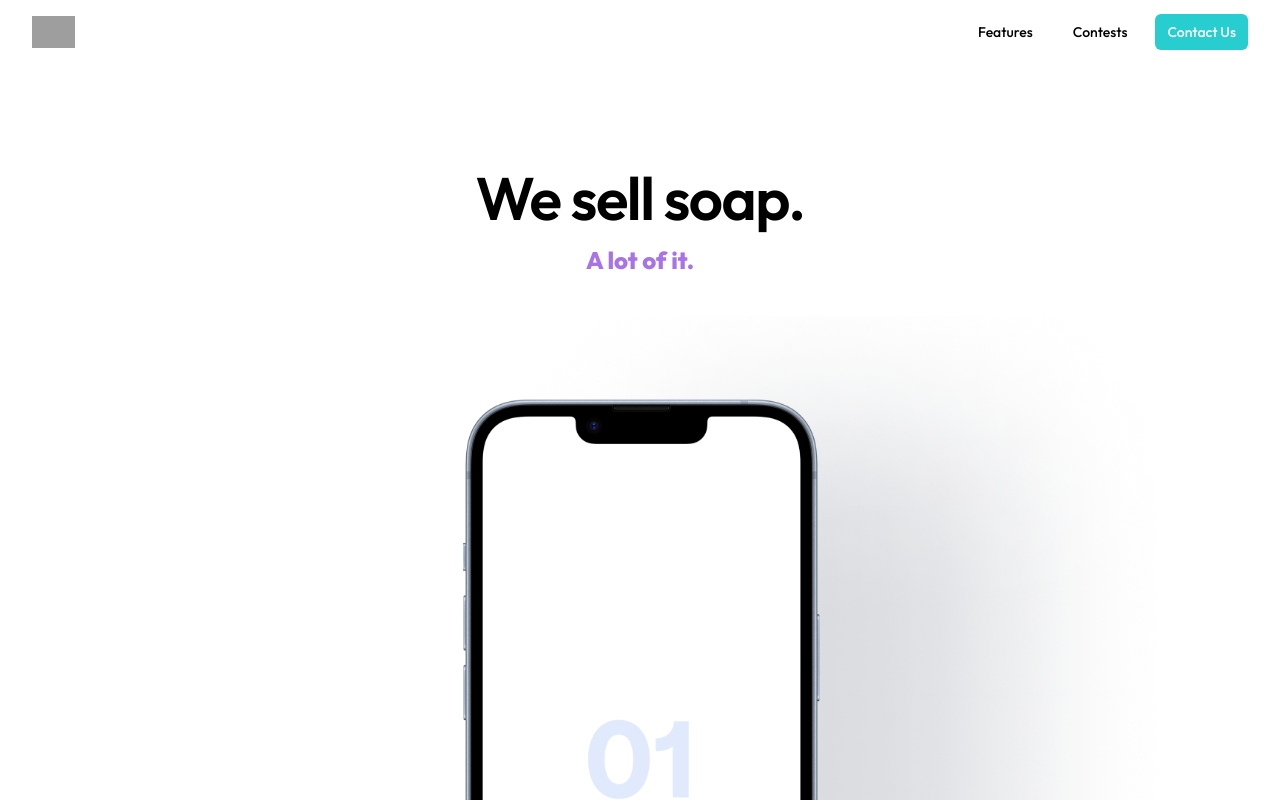
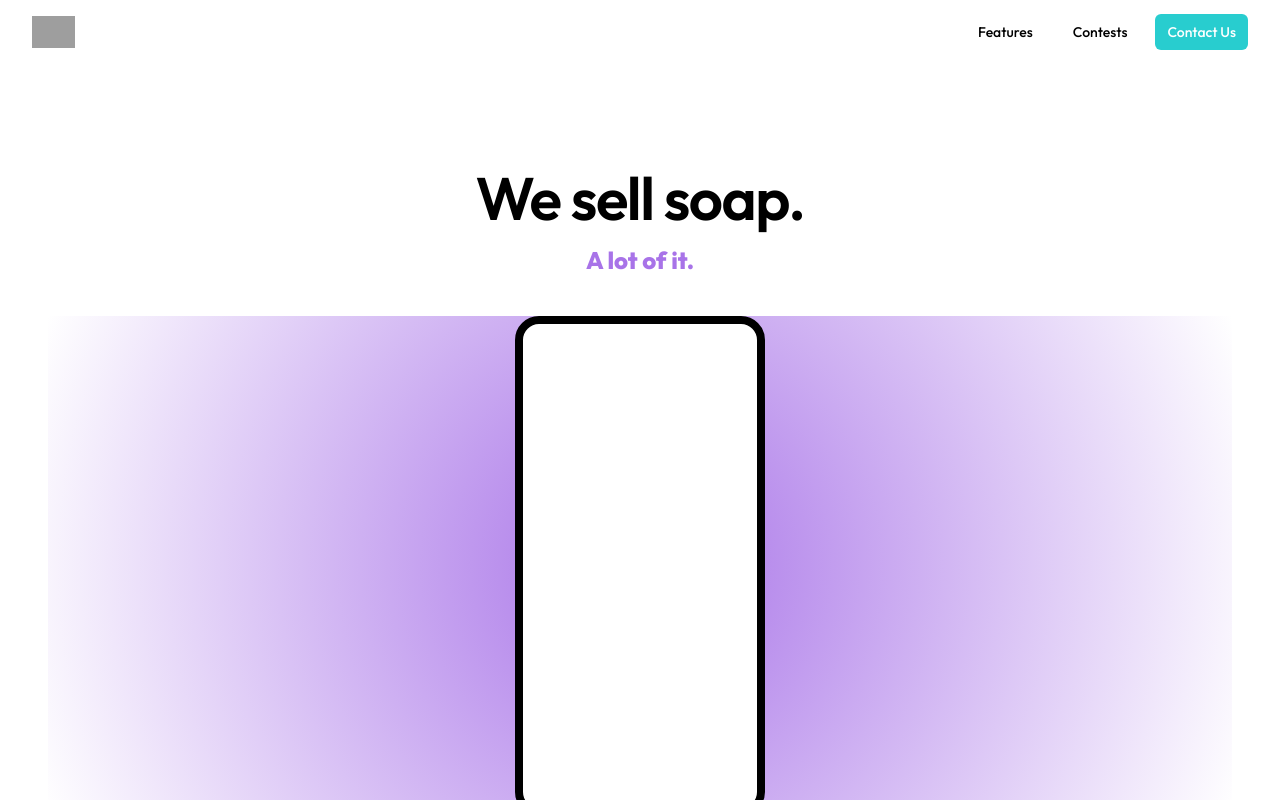
Before and after one commit to shotoyaar/gLandingpage, a Next.js app: page / in a window 1280 px wide. Shown: the top 800 px of the page. Built offline with nearby package versions, Linux system fonts and the light colour scheme; grey boxes are pictures that could not be loaded.

Commit message:
feat: extra gradient added and started modifying mockup background.

```diff
--- a/package.json
+++ b/package.json
@@ -11,11 +11,14 @@
   "dependencies": {
     "@headlessui/react": "^2.0.4",
     "@heroicons/react": "^2.1.3",
+    "clsx": "^2.1.1",
+    "framer-motion": "^11.2.13",
     "next": "14.2.4",
     "next-themes": "^0.3.0",
     "react": "^18",
     "react-dom": "^18",
-    "react-icon-cloud": "^4.1.4"
+    "react-icon-cloud": "^4.1.4",
+    "tailwind-merge": "^2.4.0"
   },
   "devDependencies": {
     "@types/node": "^20",
--- a/src/app/page.tsx
+++ b/src/app/page.tsx
@@ -1,6 +1,8 @@
+'use client';
 import Image from "next/image";
 import Navbar from "@/components/navbar";
 import { Outfit } from 'next/font/google';
+import { motion } from 'framer-motion';
 
 const outfit = Outfit({
   subsets: ['latin'],
@@ -14,17 +16,16 @@ export default function Home() {
         <Navbar />
 
         <div className="py-8 px-4 mx-auto max-w-screen-xl text-center lg:py-16 lg:px-12">
-          <h1 className="mb-4 mt-10 text-9xl font-semibold tracking-tight landing-none text-black lg:text-6xl md:text-5xl">We sell soap.</h1>
-          <h2 className="mb-10 text-2xl text-[#A873E8] font-extrabold">A lot of it.</h2>
-          <Image
-            src="/Shot.png"
-            alt="mockup1"
-            height={1200}
-            width={1200}
-          />
+          <motion.div initial={{ opacity: 0.5, y: 140 }} animate={{ opacity: 1, y: 0 }} transition={{ delay: 0.3, duration: 0.8, ease: "easeInOut" }}>
+            <motion.h1 className="mb-4 mt-10 text-9xl font-semibold tracking-tight landing-none text-black lg:text-6xl md:text-5xl">We sell soap.</motion.h1>
+            <motion.h2 className="mb-10 text-2xl text-[#A873E8] font-extrabold">A lot of it.</motion.h2>
+            <div className="bg-[rgb(168,115,232)] bg-[radial-gradient(circle,_rgba(168,115,232,1)_0%,_rgba(255,255,255,1)_100%)] max-w-full">
+              <div className="bg-white h-[500px] w-[250px] justify-center items-center mx-auto rounded-3xl border-8 border-solid border-black"></div>
+            </div>
+          </motion.div>
         </div>
 
-        <div className="py-8 px-4 mx-auto max-w-screen-xl lg:py-16 lg:px-12">
+        <motion.div initial={{ opacity: 0, y: 100 }} whileInView={{ opacity: 1, y: 0 }} transition={{ delay: 0.3, duration: 0.8, ease: "easeIn" }} className="py-8 px-4 mx-auto max-w-screen-xl lg:py-16 lg:px-12">
           <h1 className="mb-4 mt-24 text-6xl font-semibold tracking-light landing-none text-black lg:font-4xl md:font-5xl">What kind of soap?</h1>
           <p className="mb-12 text-2xl font-medium tracking-light landing-none text-gray-700 lg:text-xl md:text-base">All kinds of soap! For example:</p>
 
@@ -65,8 +66,24 @@ export default function Home() {
               <p className="text-2xl text-grey-800 font-medium mt-0 my-auto ml-24">Third soap.</p>
             </section>
           </div>
+
+        </motion.div>
+
+        <div className="bg-[rgb(0, 255, 183)] bg-[linear-gradient(90deg,_rgba(0,255,183,1)_0%,_rgba(0,203,197,1)_35%,_rgba(204,94,255,1)_57%,_rgba(121,203,197,1)_100%)] max-w-full h-48 my-10 flex flex-row" id="gay">
+          <div className="flex flex-col flex-1 text-center my-auto">
+            <p className="text-center ml-auto mr-8">3M</p>
+            <p className="ml-auto">active users</p>
+          </div>
+          <div className="flex flex-col flex-1 text-center my-auto">
+            <p className="mx-auto">1b+</p>
+            <p className="mx-auto">encrypted messages</p>
+          </div>
+          <div className="flex flex-col flex-1 text-center my-auto">
+            <p className="mr-auto ml-12">4.3x</p>
+            <p className="mr-auto">faster than before</p>
+          </div>
         </div>
       </span>
-    </main>
+    </main >
   );
 }
```
Also changed, not shown: 1 other file (tests, documents, lock files or other folders).
